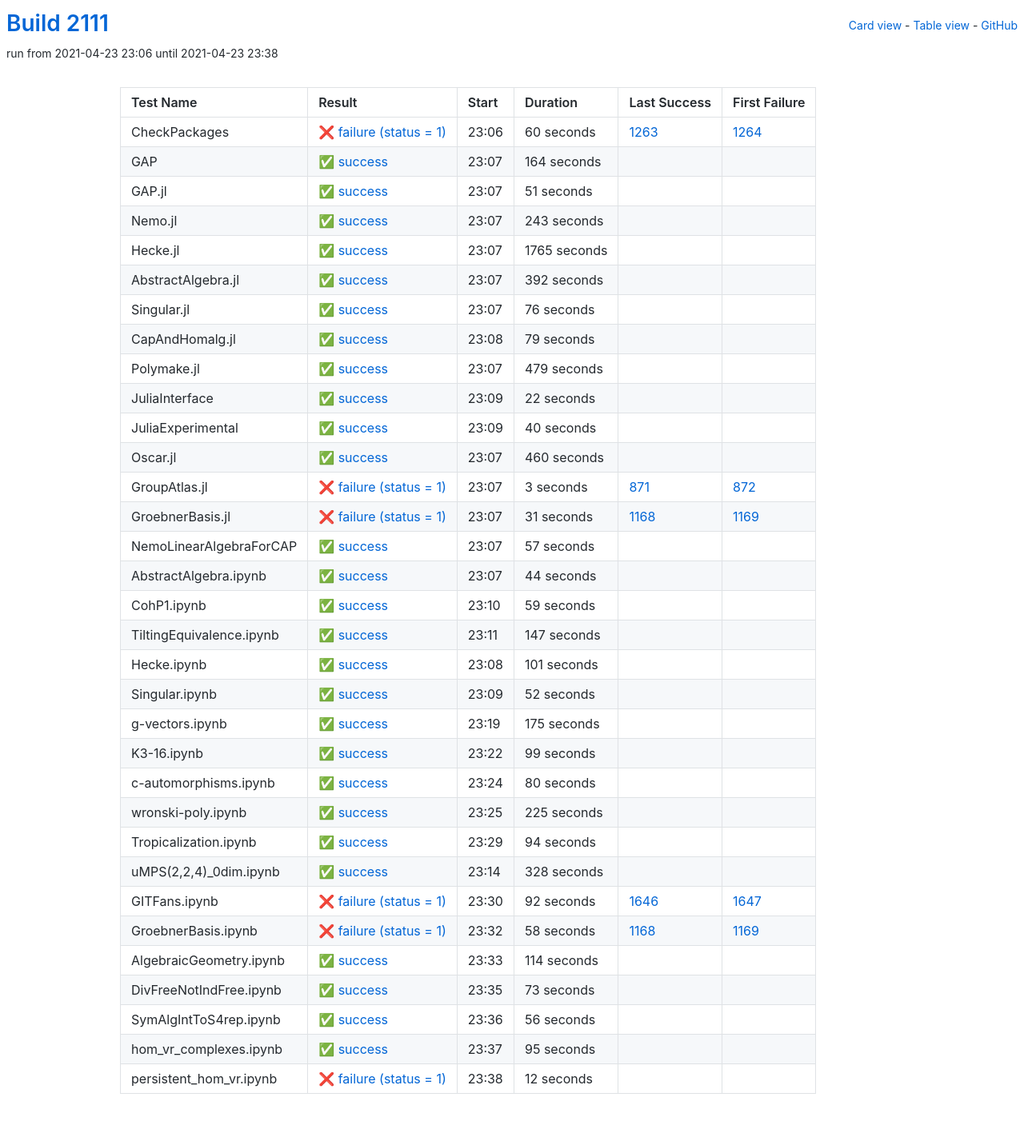
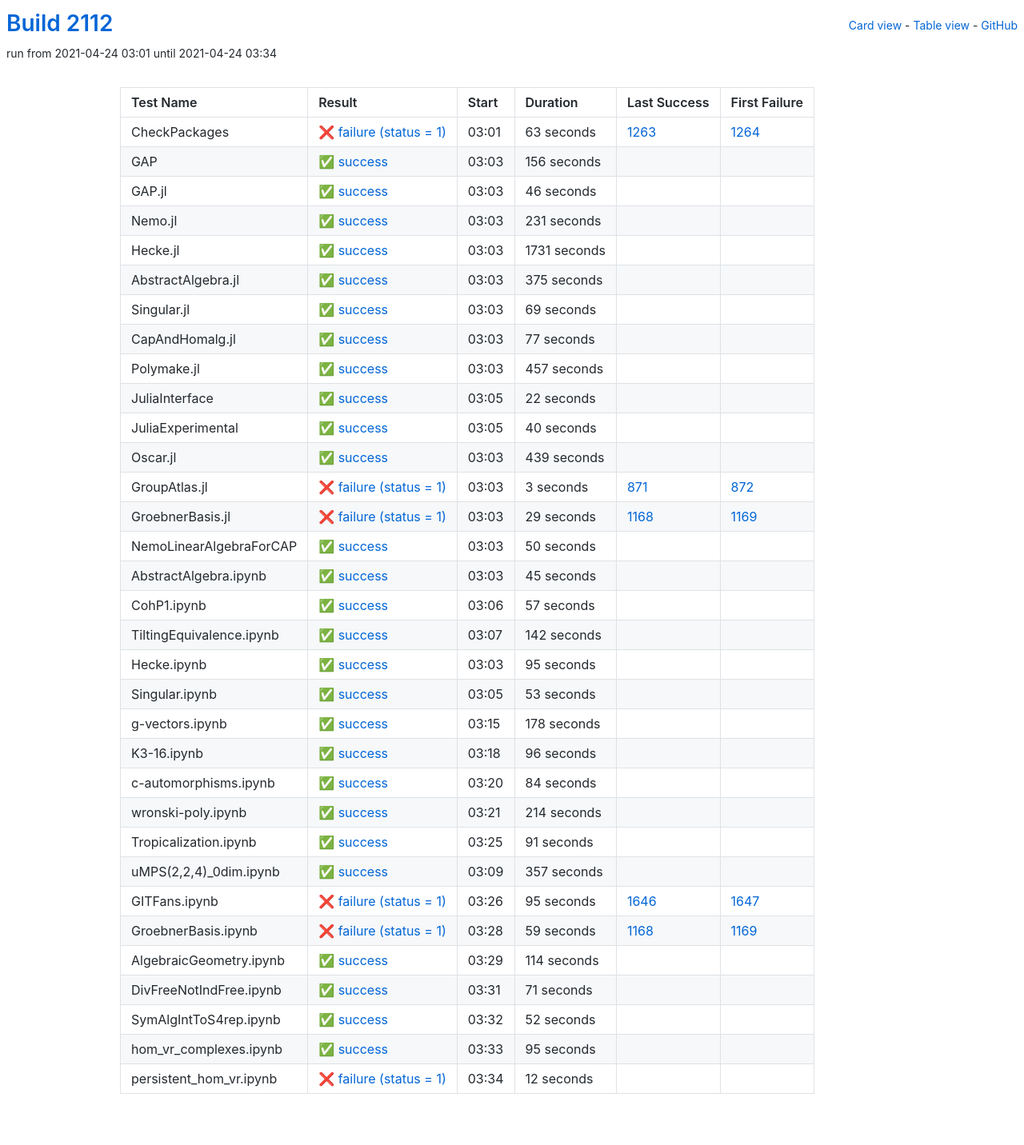
Before and after one commit to oscar-system/oscar-ci-status-stable, a Jekyll site: the page built from table.html, in a window 1280 px wide. Shown: the whole page at 80% size. Built offline with Jekyll 4.4.1, drawn with Linux system fonts in a browser that asks for light colours.

Commit message:
Build #2112

```diff
--- a/_data/ci.yml
+++ b/_data/ci.yml
@@ -1,6 +1,6 @@
 ---
-build: 2111
-build_url: https://oscarci.mathematik.uni-kl.de/job/oscar-stable/2111/
+build: 2112
+build_url: https://oscarci.mathematik.uni-kl.de/job/oscar-stable/2112/
 job: oscar-stable
 organization: oscar-system
 repo: oscar-ci-status-stable
@@ -8,116 +8,116 @@ repourl: https://github.com/oscar-system/oscar-ci-status-stable
 tests:
 - name: CheckPackages
   id: checkpackages
-  log: https://oscarci.mathematik.uni-kl.de/job/oscar-stable/2111/artifact/logs/build-2111/CheckPackages.log
-  start: 2021-04-23 23:06
+  log: https://oscarci.mathematik.uni-kl.de/job/oscar-stable/2112/artifact/logs/build-2112/CheckPackages.log
+  start: 2021-04-24 03:01
   success: false
   exitcode: 1
   status: failure
-  duration: 60
+  duration: 63
   last_success: 1263
   last_success_url: https://oscarci.mathematik.uni-kl.de/job/oscar-stable/1263/
   first_failure: 1264
   first_failure_url: https://oscarci.mathematik.uni-kl.de/job/oscar-stable/1264/
 - name: GAP
   id: gap
-  log: https://oscarci.mathematik.uni-kl.de/job/oscar-stable/2111/artifact/logs/build-2111/GAP.log
-  start: 2021-04-23 23:07
+  log: https://oscarci.mathematik.uni-kl.de/job/oscar-stable/2112/artifact/logs/build-2112/GAP.log
+  start: 2021-04-24 03:03
   success: true
   exitcode: 0
   status: success
-  duration: 164
+  duration: 156
   last_success: false
   last_success_url:
   first_failure: false
   first_failure_url:
 - name: GAP.jl
   id: gap-jl
-  log: https://oscarci.mathematik.uni-kl.de/job/oscar-stable/2111/artifact/logs/build-2111/GAP.jl.log
-  start: 2021-04-23 23:07
+  log: https://oscarci.mathematik.uni-kl.de/job/oscar-stable/2112/artifact/logs/build-2112/GAP.jl.log
+  start: 2021-04-24 03:03
   success: true
   exitcode: 0
   status: success
-  duration: 51
+  duration: 46
   last_success: false
   last_success_url:
   first_failure: false
   first_failure_url:
 - name: Nemo.jl
   id: nemo-jl
-  log: https://oscarci.mathematik.uni-kl.de/job/oscar-stable/2111/artifact/logs/build-2111/Nemo.jl.log
-  start: 2021-04-23 23:07
+  log: https://oscarci.mathematik.uni-kl.de/job/oscar-stable/2112/artifact/logs/build-2112/Nemo.jl.log
+  start: 2021-04-24 03:03
   success: true
   exitcode: 0
   status: success
-  duration: 243
+  duration: 231
   last_success: false
   last_success_url:
   first_failure: false
   first_failure_url:
 - name: Hecke.jl
   id: hecke-jl
-  log: https://oscarci.mathematik.uni-kl.de/job/oscar-stable/2111/artifact/logs/build-2111/Hecke.jl.log
-  start: 2021-04-23 23:07
+  log: https://oscarci.mathematik.uni-kl.de/job/oscar-stable/2112/artifact/logs/build-2112/Hecke.jl.log
+  start: 2021-04-24 03:03
   success: true
   exitcode: 0
   status: success
-  duration: 1765
+  duration: 1731
   last_success: false
   last_success_url:
   first_failure: false
   first_failure_url:
 - name: AbstractAlgebra.jl
   id: abstractalgebra-jl
-  log: https://oscarci.mathematik.uni-kl.de/job/oscar-stable/2111/artifact/logs/build-2111/AbstractAlgebra.jl.log
-  start: 2021-04-23 23:07
+  log: https://oscarci.mathematik.uni-kl.de/job/oscar-stable/2112/artifact/logs/build-2112/AbstractAlgebra.jl.log
+  start: 2021-04-24 03:03
   success: true
   exitcode: 0
   status: success
-  duration: 392
+  duration: 375
   last_success: false
   last_success_url:
   first_failure: false
   first_failure_url:
 - name: Singular.jl
   id: singular-jl
-  log: https://oscarci.mathematik.uni-kl.de/job/oscar-stable/2111/artifact/logs/build-2111/Singular.jl.log
-  start: 2021-04-23 23:07
+  log: https://oscarci.mathematik.uni-kl.de/job/oscar-stable/2112/artifact/logs/build-2112/Singular.jl.log
+  start: 2021-04-24 03:03
   success: true
   exitcode: 0
   status: success
-  duration: 76
+  duration: 69
   last_success: false
   last_success_url:
   first_failure: false
   first_failure_url:
 - name: CapAndHomalg.jl
   id: capandhomalg-jl
-  log: https://oscarci.mathematik.uni-kl.de/job/oscar-stable/2111/artifact/logs/build-2111/CapAndHomalg.jl.log
-  start: 2021-04-23 23:08
+  log: https://oscarci.mathematik.uni-kl.de/job/oscar-stable/2112/artifact/logs/build-2112/CapAndHomalg.jl.log
+  start: 2021-04-24 03:03
   success: true
   exitcode: 0
   status: success
-  duration: 79
+  duration: 77
   last_success: false
   last_success_url:
   first_failure: false
   first_failure_url:
 - name: Polymake.jl
   id: polymake-jl
-  log: https://oscarci.mathematik.uni-kl.de/job/oscar-stable/2111/artifact/logs/build-2111/Polymake.jl.log
-  start: 2021-04-23 23:07
+  log: https://oscarci.mathematik.uni-kl.de/job/oscar-stable/2112/artifact/logs/build-2112/Polymake.jl.log
+  start: 2021-04-24 03:03
   success: true
   exitcode: 0
   status: success
-  duration: 479
+  duration: 457
   last_success: false
   last_success_url:
   first_failure: false
   first_failure_url:
 - name: JuliaInterface
   id: juliainterface
-  log: https://oscarci.mathematik.uni-kl.de/job/oscar-stable/2111/artifact/logs/build-2111/JuliaInterface.log
-  start: 2021-04-23 23:09
+  log: https://oscarci.mathematik.uni-kl.de/job/oscar-stable/2112/artifact/logs/build-2112/JuliaInterface.log
+  start: 2021-04-24 03:05
   success: true
   exitcode: 0
   status: success
@@ -128,8 +128,8 @@ tests:
   first_failure_url:
 - name: JuliaExperimental
   id: juliaexperimental
-  log: https://oscarci.mathematik.uni-kl.de/job/oscar-stable/2111/artifact/logs/build-2111/JuliaExperimental.log
-  start: 2021-04-23 23:09
+  log: https://oscarci.mathematik.uni-kl.de/job/oscar-stable/2112/artifact/logs/build-2112/JuliaExperimental.log
+  start: 2021-04-24 03:05
   success: true
   exitcode: 0
   status: success
@@ -140,20 +140,20 @@ tests:
   first_failure_url:
 - name: Oscar.jl
   id: oscar-jl
-  log: https://oscarci.mathematik.uni-kl.de/job/oscar-stable/2111/artifact/logs/build-2111/Oscar.jl.log
-  start: 2021-04-23 23:07
+  log: https://oscarci.mathematik.uni-kl.de/job/oscar-stable/2112/artifact/logs/build-2112/Oscar.jl.log
+  start: 2021-04-24 03:03
   success: true
   exitcode: 0
   status: success
-  duration: 460
+  duration: 439
   last_success: false
   last_success_url:
   first_failure: false
   first_failure_url:
 - name: GroupAtlas.jl
   id: groupatlas-jl
-  log: https://oscarci.mathematik.uni-kl.de/job/oscar-stable/2111/artifact/logs/build-2111/GroupAtlas.jl.log
-  start: 2021-04-23 23:07
+  log: https://oscarci.mathematik.uni-kl.de/job/oscar-stable/2112/artifact/logs/build-2112/GroupAtlas.jl.log
+  start: 2021-04-24 03:03
   success: false
   exitcode: 1
   status: failure
@@ -164,20 +164,44 @@ tests:
   first_failure_url: https://oscarci.mathematik.uni-kl.de/job/oscar-stable/872/
 - name: GroebnerBasis.jl
   id: groebnerbasis-jl
-  log: https://oscarci.mathematik.uni-kl.de/job/oscar-stable/2111/artifact/logs/build-2111/GroebnerBasis.jl.log
-  start: 2021-04-23 23:07
+  log: https://oscarci.mathematik.uni-kl.de/job/oscar-stable/2112/artifact/logs/build-2112/GroebnerBasis.jl.log
+  start: 2021-04-24 03:03
   success: false
   exitcode: 1
   status: failure
-  duration: 31
+  duration: 29
   last_success: 1168
   last_success_url: https://oscarci.mathematik.uni-kl.de/job/oscar-stable/1168/
   first_failure: 1169
   first_failure_url: https://oscarci.mathematik.uni-kl.de/job/oscar-stable/1169/
 - name: NemoLinearAlgebraForCAP
   id: nemolinearalgebraforcap
-  log: https://oscarci.mathematik.uni-kl.de/job/oscar-stable/2111/artifact/logs/build-2111/NemoLinearAlgebraForCAP.log
-  start: 2021-04-23 23:07
+  log: https://oscarci.mathematik.uni-kl.de/job/oscar-stable/2112/artifact/logs/build-2112/NemoLinearAlgebraForCAP.log
+  start: 2021-04-24 03:03
+  success: true
+  exitcode: 0
+  status: success
+  duration: 50
+  last_success: false
+  last_success_url:
+  first_failure: false
+  first_failure_url:
+- name: AbstractAlgebra.ipynb
+  id: abstractalgebra-ipynb
+  log: https://oscarci.mathematik.uni-kl.de/job/oscar-stable/2112/artifact/logs/build-2112/AbstractAlgebra.ipynb.log
+  start: 2021-04-24 03:03
+  success: true
+  exitcode: 0
+  status: success
+  duration: 45
+  last_success: false
+  last_success_url:
+  first_failure: false
+  first_failure_url:
+- name: CohP1.ipynb
+  id: cohp1-ipynb
+  log: https://oscarci.mathematik.uni-kl.de/job/oscar-stable/2112/artifact/logs/build-2112/CohP1.ipynb.log
+  start: 2021-04-24 03:06
   success: true
   exitcode: 0
   status: success
@@ -186,166 +210,142 @@ tests:
   last_success_url:
   first_failure: false
   first_failure_url:
-- name: AbstractAlgebra.ipynb
-  id: abstractalgebra-ipynb
-  log: https://oscarci.mathematik.uni-kl.de/job/oscar-stable/2111/artifact/logs/build-2111/AbstractAlgebra.ipynb.log
-  start: 2021-04-23 23:07
+- name: TiltingEquivalence.ipynb
+  id: tiltingequivalence-ipynb
+  log: https://oscarci.mathematik.uni-kl.de/job/oscar-stable/2112/artifact/logs/build-2112/TiltingEquivalence.ipynb.log
+  start: 2021-04-24 03:07
   success: true
   exitcode: 0
   status: success
-  duration: 44
-  last_success: false
-  last_success_url:
-  first_failure: false
-  first_failure_url:
-- name: CohP1.ipynb
-  id: cohp1-ipynb
-  log: https://oscarci.mathematik.uni-kl.de/job/oscar-stable/2111/artifact/logs/build-2111/CohP1.ipynb.log
-  start: 2021-04-23 23:10
-  success: true
-  exitcode: 0
-  status: success
-  duration: 59
-  last_success: false
-  last_success_url:
-  first_failure: false
-  first_failure_url:
-- name: TiltingEquivalence.ipynb
-  id: tiltingequivalence-ipynb
-  log: https://oscarci.mathematik.uni-kl.de/job/oscar-stable/2111/artifact/logs/build-2111/TiltingEquivalence.ipynb.log
-  start: 2021-04-23 23:11
-  success: true
-  exitcode: 0
-  status: success
-  duration: 147
+  duration: 142
   last_success: false
   last_success_url:
   first_failure: false
   first_failure_url:
 - name: Hecke.ipynb
   id: hecke-ipynb
-  log: https://oscarci.mathematik.uni-kl.de/job/oscar-stable/2111/artifact/logs/build-2111/Hecke.ipynb.log
-  start: 2021-04-23 23:08
+  log: https://oscarci.mathematik.uni-kl.de/job/oscar-stable/2112/artifact/logs/build-2112/Hecke.ipynb.log
+  start: 2021-04-24 03:03
   success: true
   exitcode: 0
   status: success
-  duration: 101
+  duration: 95
   last_success: false
   last_success_url:
   first_failure: false
   first_failure_url:
 - name: Singular.ipynb
   id: singular-ipynb
-  log: https://oscarci.mathematik.uni-kl.de/job/oscar-stable/2111/artifact/logs/build-2111/Singular.ipynb.log
-  start: 2021-04-23 23:09
+  log: https://oscarci.mathematik.uni-kl.de/job/oscar-stable/2112/artifact/logs/build-2112/Singular.ipynb.log
+  start: 2021-04-24 03:05
   success: true
   exitcode: 0
   status: success
-  duration: 52
+  duration: 53
   last_success: false
   last_success_url:
   first_failure: false
   first_failure_url:
 - name: g-vectors.ipynb
   id: g-vectors-ipynb
-  log: https://oscarci.mathematik.uni-kl.de/job/oscar-stable/2111/artifact/logs/build-2111/g-vectors.ipynb.log
-  start: 2021-04-23 23:19
+  log: https://oscarci.mathematik.uni-kl.de/job/oscar-stable/2112/artifact/logs/build-2112/g-vectors.ipynb.log
+  start: 2021-04-24 03:15
   success: true
   exitcode: 0
   status: success
-  duration: 175
+  duration: 178
   last_success: false
   last_success_url:
   first_failure: false
   first_failure_url:
 - name: K3-16.ipynb
   id: k3-16-ipynb
-  log: https://oscarci.mathematik.uni-kl.de/job/oscar-stable/2111/artifact/logs/build-2111/K3-16.ipynb.log
-  start: 2021-04-23 23:22
+  log: https://oscarci.mathematik.uni-kl.de/job/oscar-stable/2112/artifact/logs/build-2112/K3-16.ipynb.log
+  start: 2021-04-24 03:18
   success: true
   exitcode: 0
   status: success
-  duration: 99
+  duration: 96
   last_success: false
   last_success_url:
   first_failure: false
   first_failure_url:
 - name: c-automorphisms.ipynb
   id: c-automorphisms-ipynb
-  log: https://oscarci.mathematik.uni-kl.de/job/oscar-stable/2111/artifact/logs/build-2111/c-automorphisms.ipynb.log
-  start: 2021-04-23 23:24
+  log: https://oscarci.mathematik.uni-kl.de/job/oscar-stable/2112/artifact/logs/build-2112/c-automorphisms.ipynb.log
+  start: 2021-04-24 03:20
   success: true
   exitcode: 0
   status: success
-  duration: 80
+  duration: 84
   last_success: false
   last_success_url:
   first_failure: false
   first_failure_url:
 - name: wronski-poly.ipynb
   id: wronski-poly-ipynb
-  log: https://oscarci.mathematik.uni-kl.de/job/oscar-stable/2111/artifact/logs/build-2111/wronski-poly.ipynb.log
-  start: 2021-04-23 23:25
+  log: https://oscarci.mathematik.uni-kl.de/job/oscar-stable/2112/artifact/logs/build-2112/wronski-poly.ipynb.log
+  start: 2021-04-24 03:21
   success: true
   exitcode: 0
   status: success
-  duration: 225
+  duration: 214
   last_success: false
   last_success_url:
   first_failure: false
   first_failure_url:
 - name: Tropicalization.ipynb
   id: tropicalization-ipynb
-  log: https://oscarci.mathematik.uni-kl.de/job/oscar-stable/2111/artifact/logs/build-2111/Tropicalization.ipynb.log
-  start: 2021-04-23 23:29
+  log: https://oscarci.mathematik.uni-kl.de/job/oscar-stable/2112/artifact/logs/build-2112/Tropicalization.ipynb.log
+  start: 2021-04-24 03:25
   success: true
   exitcode: 0
   status: success
-  duration: 94
+  duration: 91
   last_success: false
   last_success_url:
   first_failure: false
   first_failure_url:
 - name: uMPS(2,2,4)_0dim.ipynb
   id: umps-2-2-4-0dim-ipynb
-  log: https://oscarci.mathematik.uni-kl.de/job/oscar-stable/2111/artifact/logs/build-2111/uMPS-2-2-4-_0dim.ipynb.log
-  start: 2021-04-23 23:14
+  log: https://oscarci.mathematik.uni-kl.de/job/oscar-stable/2112/artifact/logs/build-2112/uMPS-2-2-4-_0dim.ipynb.log
+  start: 2021-04-24 03:09
   success: true
   exitcode: 0
   status: success
-  duration: 328
+  duration: 357
   last_success: false
   last_success_url:
   first_failure: false
   first_failure_url:
 - name: GITFans.ipynb
   id: gitfans-ipynb
-  log: https://oscarci.mathematik.uni-kl.de/job/oscar-stable/2111/artifact/logs/build-2111/GITFans.ipynb.log
-  start: 2021-04-23 23:30
+  log: https://oscarci.mathematik.uni-kl.de/job/oscar-stable/2112/artifact/logs/build-2112/GITFans.ipynb.log
+  start: 2021-04-24 03:26
   success: false
   exitcode: 1
   status: failure
-  duration: 92
+  duration: 95
   last_success: 1646
   last_success_url: https://oscarci.mathematik.uni-kl.de/job/oscar-stable/1646/
   first_failure: 1647
   first_failure_url: https://oscarci.mathematik.uni-kl.de/job/oscar-stable/1647/
 - name: GroebnerBasis.ipynb
   id: groebnerbasis-ipynb
-  log: https://oscarci.mathematik.uni-kl.de/job/oscar-stable/2111/artifact/logs/build-2111/GroebnerBasis.ipynb.log
-  start: 2021-04-23 23:32
+  log: https://oscarci.mathematik.uni-kl.de/job/oscar-stable/2112/artifact/logs/build-2112/GroebnerBasis.ipynb.log
+  start: 2021-04-24 03:28
   success: false
   exitcode: 1
   status: failure
-  duration: 58
+  duration: 59
   last_success: 1168
   last_success_url: https://oscarci.mathematik.uni-kl.de/job/oscar-stable/1168/
   first_failure: 1169
   first_failure_url: https://oscarci.mathematik.uni-kl.de/job/oscar-stable/1169/
 - name: AlgebraicGeometry.ipynb
   id: algebraicgeometry-ipynb
-  log: https://oscarci.mathematik.uni-kl.de/job/oscar-stable/2111/artifact/logs/build-2111/AlgebraicGeometry.ipynb.log
-  start: 2021-04-23 23:33
+  log: https://oscarci.mathematik.uni-kl.de/job/oscar-stable/2112/artifact/logs/build-2112/AlgebraicGeometry.ipynb.log
+  start: 2021-04-24 03:29
   success: true
   exitcode: 0
   status: success
@@ -356,32 +356,32 @@ tests:
   first_failure_url:
 - name: DivFreeNotIndFree.ipynb
   id: divfreenotindfree-ipynb
-  log: https://oscarci.mathematik.uni-kl.de/job/oscar-stable/2111/artifact/logs/build-2111/DivFreeNotIndFree.ipynb.log
-  start: 2021-04-23 23:35
+  log: https://oscarci.mathematik.uni-kl.de/job/oscar-stable/2112/artifact/logs/build-2112/DivFreeNotIndFree.ipynb.log
+  start: 2021-04-24 03:31
   success: true
   exitcode: 0
   status: success
-  duration: 73
+  duration: 71
   last_success: false
   last_success_url:
   first_failure: false
   first_failure_url:
 - name: SymAlgIntToS4rep.ipynb
   id: symalginttos4rep-ipynb
-  log: https://oscarci.mathematik.uni-kl.de/job/oscar-stable/2111/artifact/logs/build-2111/SymAlgIntToS4rep.ipynb.log
-  start: 2021-04-23 23:36
+  log: https://oscarci.mathematik.uni-kl.de/job/oscar-stable/2112/artifact/logs/build-2112/SymAlgIntToS4rep.ipynb.log
+  start: 2021-04-24 03:32
   success: true
   exitcode: 0
   status: success
-  duration: 56
+  duration: 52
   last_success: false
   last_success_url:
   first_failure: false
   first_failure_url:
 - name: hom_vr_complexes.ipynb
   id: hom-vr-complexes-ipynb
-  log: https://oscarci.mathematik.uni-kl.de/job/oscar-stable/2111/artifact/logs/build-2111/hom_vr_complexes.ipynb.log
-  start: 2021-04-23 23:37
+  log: https://oscarci.mathematik.uni-kl.de/job/oscar-stable/2112/artifact/logs/build-2112/hom_vr_complexes.ipynb.log
+  start: 2021-04-24 03:33
   success: true
   exitcode: 0
   status: success
@@ -392,8 +392,8 @@ tests:
   first_failure_url:
 - name: persistent_hom_vr.ipynb
   id: persistent-hom-vr-ipynb
-  log: https://oscarci.mathematik.uni-kl.de/job/oscar-stable/2111/artifact/logs/build-2111/persistent_hom_vr.ipynb.log
-  start: 2021-04-23 23:38
+  log: https://oscarci.mathematik.uni-kl.de/job/oscar-stable/2112/artifact/logs/build-2112/persistent_hom_vr.ipynb.log
+  start: 2021-04-24 03:34
   success: false
   exitcode: 1
   status: failure
```
Also changed, not shown: README.md.
